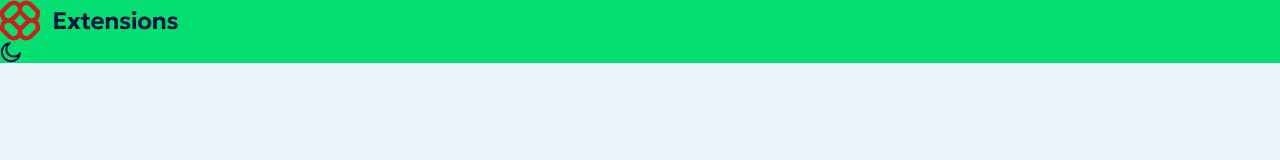
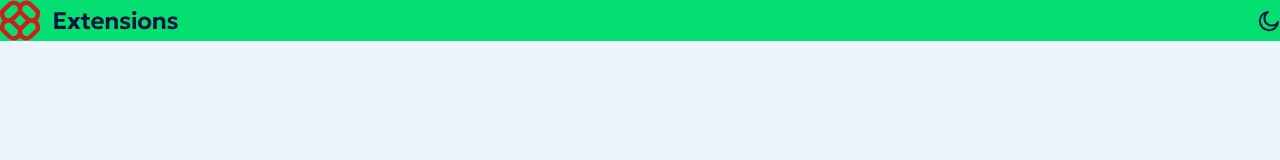
Before and after one commit to smileywrld/browser-extension-manager, a website: page index.html in a window 1280 px wide. Drawn offline with Linux system fonts and the light colour scheme.

Commit message:
fix: update navigation layout to flex row and adjust CSS utility classes

```diff
--- a/index.html
+++ b/index.html
@@ -10,7 +10,7 @@
 
 <body class="dark:bg-[#050B21] bg-[#EBF4FD]">
   <header>
-    <nav class="flex flex-col bg-green-400 justify-center items-center h-16">
+    <nav class="flex flex-row bg-green-400 justify-between items-center w-full">
       <img src="./assets/images/logo.svg" alt="Logo" class="logo">
 
       <div><img src="./assets/images/icon-moon.svg" alt="Moon Icon"></div>
--- a/package.json
+++ b/package.json
@@ -4,7 +4,8 @@
 	"description": "![Design preview for the Browser extensions manager UI coding challenge](./preview.jpg)",
 	"main": "index.js",
 	"scripts": {
-    "test": "echo \"Error: no test specified\" && exit 1"
+		"test": "echo \"Error: no test specified\" && exit 1",
+		"dev": "npx @tailwindcss/cli -i ./src/input.css -o ./src/output.css --watch"
 	},
 	"repository": {
 		"type": "git",
```
Also changed, not shown: src/output.css. Lines whose indentation alone changed are shown as unchanged.
